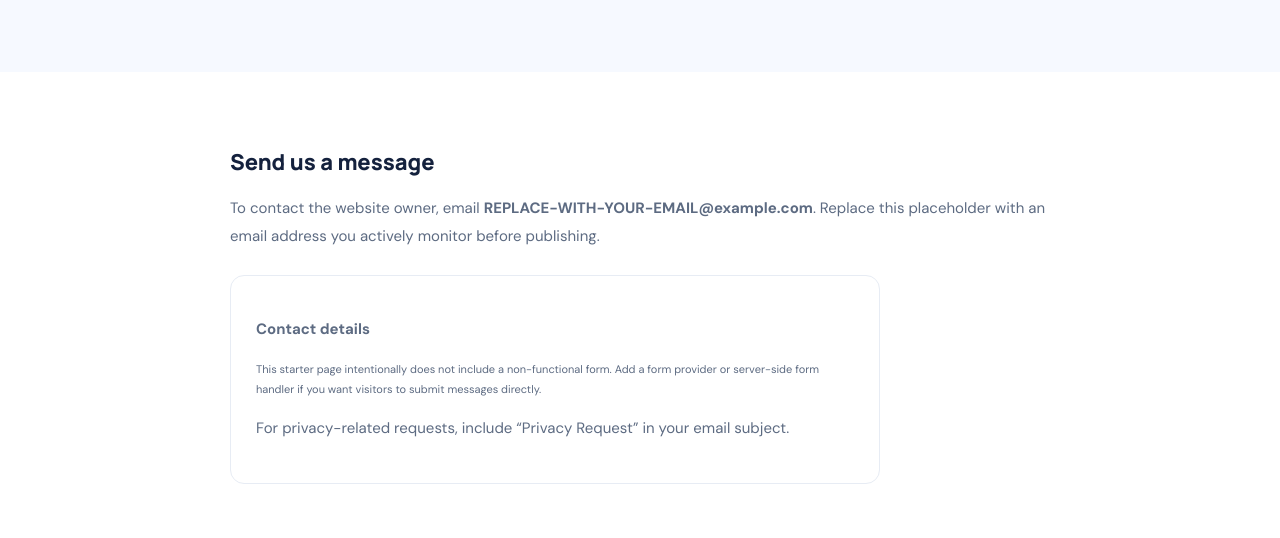
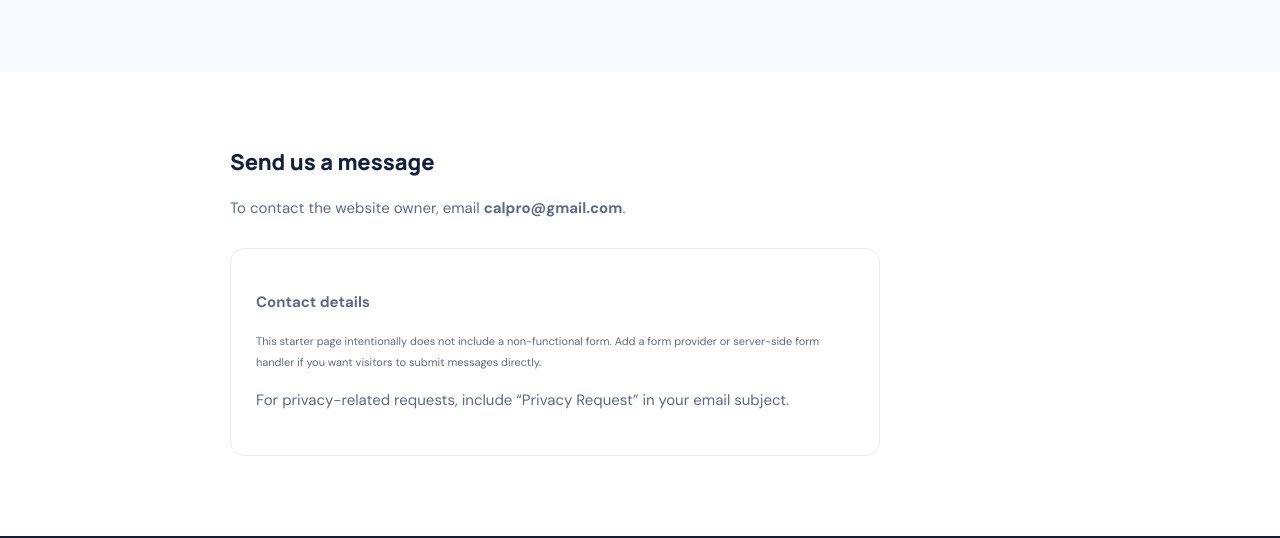
Before and after one commit to ayan-78/calpro, a plain HTML site: page contact.html in a window 1280 px wide. Shown: the part 262-800 px from the top of the page. Drawn offline with Linux system fonts and the light colour scheme.

Commit message:
Update CalcPro site information and SEO links

```diff
--- a/contact.html
+++ b/contact.html
@@ -1,6 +1,6 @@
 <!DOCTYPE html>
-<html lang="en"><head><meta charset="UTF-8"><meta name="viewport" content="width=device-width, initial-scale=1"><meta name="description" content="Contact CalcPro with questions, corrections or suggestions."><title>Contact Us | CalcPro</title><link rel="stylesheet" href="css/style.css"><link rel="canonical" href="https://YOUR-DOMAIN.example/contact.html"></head><body>
+<html lang="en"><head><meta charset="UTF-8"><meta name="viewport" content="width=device-width, initial-scale=1"><meta name="description" content="Contact CalcPro with questions, corrections or suggestions."><title>Contact Us | CalcPro</title><link rel="stylesheet" href="css/style.css"><link rel="canonical" href="https://primecalpro.vercel.app/contact.html"></head><body>
 <header class="site-header"><div class="container nav-wrap"><a class="brand" href="index.html"><span class="brand-mark">C</span><span>Calc<span class="brand-accent">Pro</span></span></a><button class="menu-toggle" id="menuToggle" aria-label="Toggle navigation">☰</button><nav class="main-nav" id="mainNav"><a href="index.html#calculators">Calculators</a><a href="about.html">About</a><a href="contact.html">Contact</a></nav></div></header>
 <section class="page-hero"><div class="container"><div class="eyebrow">GET IN TOUCH</div><h1>Contact CalcPro</h1><p>We welcome questions, feedback, corrections and suggestions.</p></div></section>
-<main class="container prose"><h2>Send us a message</h2><p>To contact the website owner, email <strong>REPLACE-WITH-YOUR-EMAIL@example.com</strong>. Replace this placeholder with an email address you actively monitor before publishing.</p><div class="contact-card"><p><strong>Contact details</strong></p><p class="form-hint">This starter page intentionally does not include a non-functional form. Add a form provider or server-side form handler if you want visitors to submit messages directly.</p><p>For privacy-related requests, include “Privacy Request” in your email subject.</p></div></main>
+<main class="container prose"><h2>Send us a message</h2><p>To contact the website owner, email <strong>calpro@gmail.com</strong>.</p><div class="contact-card"><p><strong>Contact details</strong></p><p class="form-hint">This starter page intentionally does not include a non-functional form. Add a form provider or server-side form handler if you want visitors to submit messages directly.</p><p>For privacy-related requests, include “Privacy Request” in your email subject.</p></div></main>
 <footer class="site-footer"><div class="container footer-top"><a class="brand footer-brand" href="index.html"><span class="brand-mark">C</span><span>Calc<span class="brand-accent">Pro</span></span></a><p>Simple tools for smarter everyday decisions.</p><nav><a href="about.html">About</a><a href="contact.html">Contact</a><a href="privacy-policy.html">Privacy Policy</a><a href="terms.html">Terms</a></nav></div><div class="container footer-bottom"><span>© <span id="year"></span> CalcPro.</span><span>Calculations are estimates for informational purposes.</span></div></footer><script src="js/script.js" defer></script></body></html>
```
